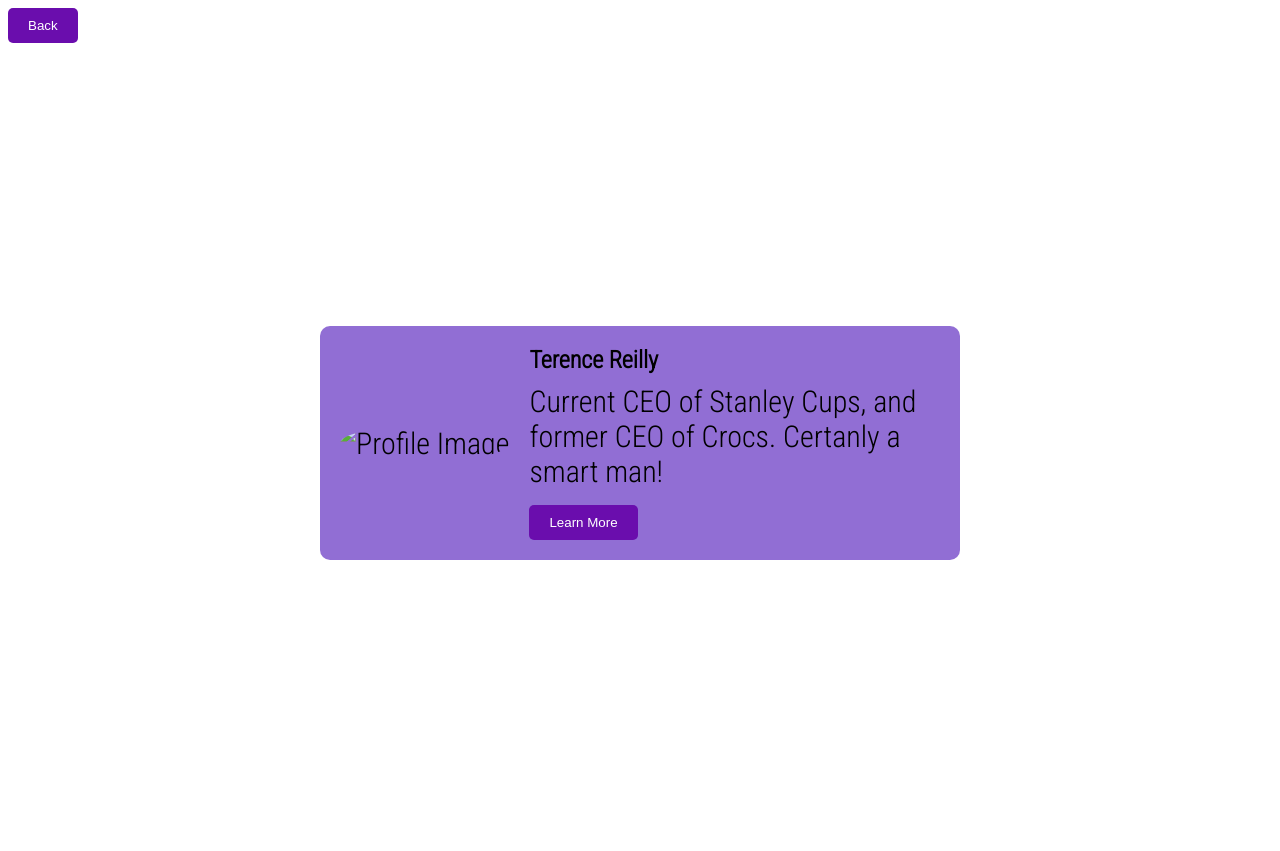
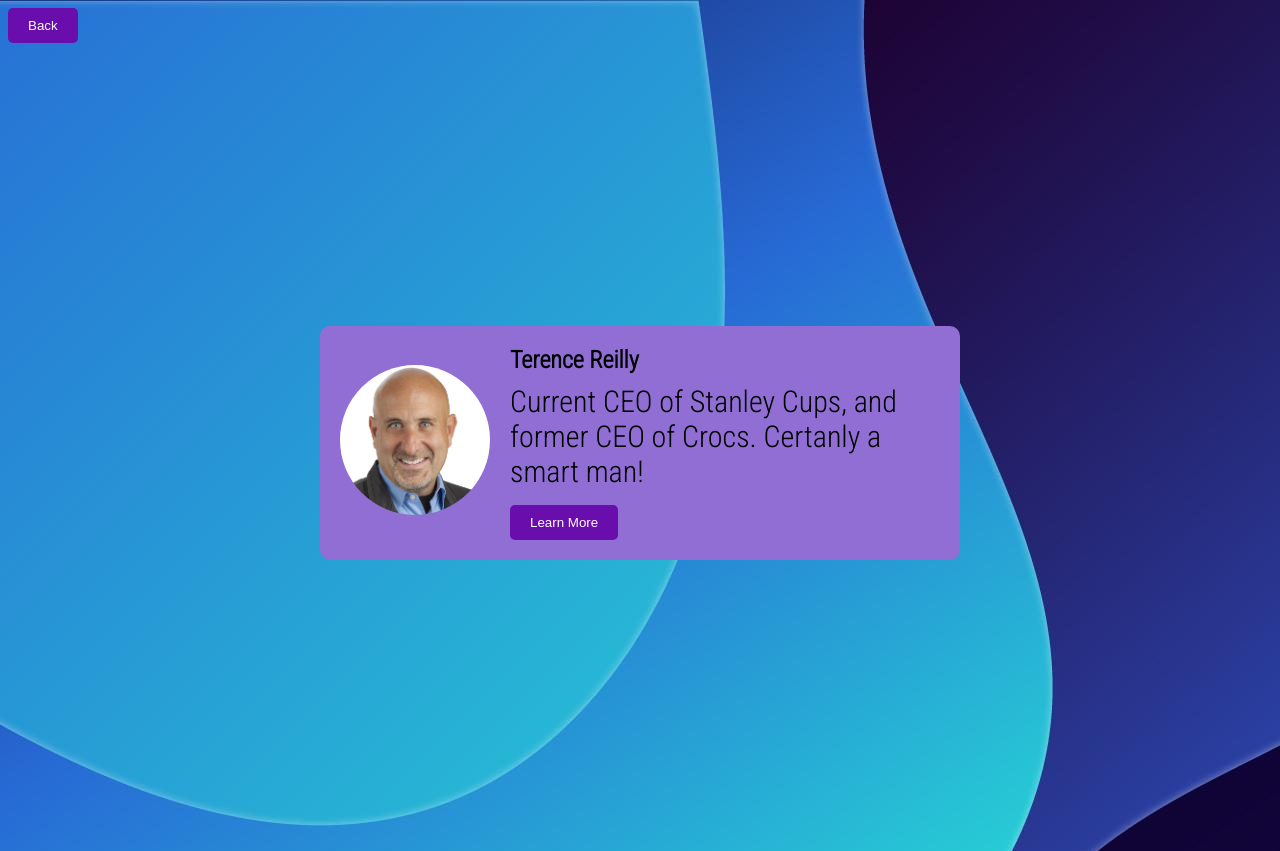
Before and after one commit to Orifig/test1, a plain HTML site: page profile.html in a window 1280 px wide. Drawn offline with Linux system fonts and the light colour scheme.

Commit message:
Update profile.html

```diff
--- a/profile.html
+++ b/profile.html
@@ -9,7 +9,7 @@
   <link href="https://fonts.googleapis.com/css2?family=Roboto+Condensed:ital,wght@0,300;1,300&display=swap" rel="stylesheet">
   <style>
     body{
-      background-image: url(img/bg.jpg);
+      background-image: url(bg.jpg);
       font-family: "Roboto Condensed", sans-serif;
       font-weight: 300;
       font-size: 30px;
@@ -69,7 +69,7 @@
   <div class="card">
     <div class="profile-card">
       <div class="profile-image">
-        <img src="img/profilepic.jpg" alt="Profile Image">
+        <img src="profilepic.jpg" alt="Profile Image">
       </div>
       <div class="profile-info">
         <h2>Terence Reilly</h2>
```
